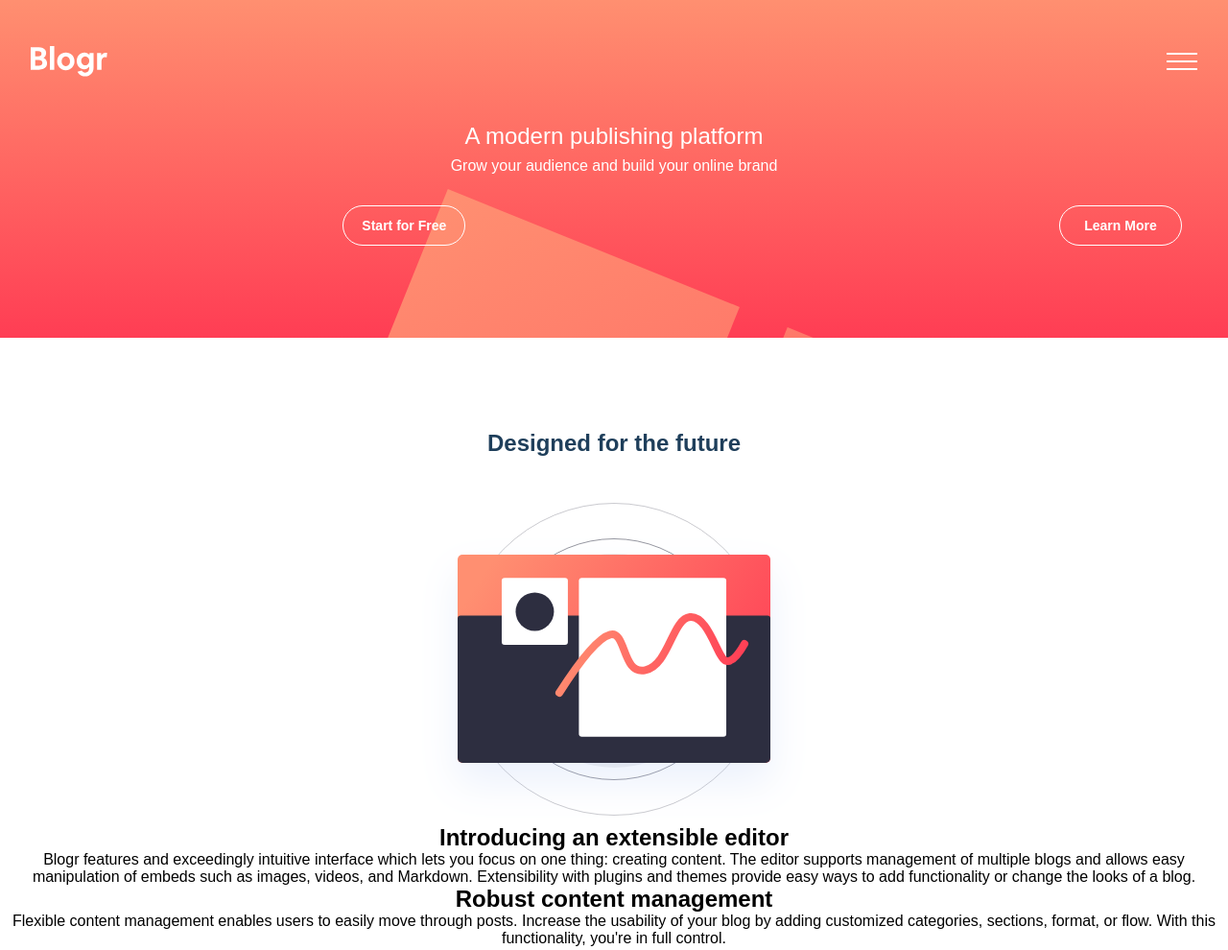
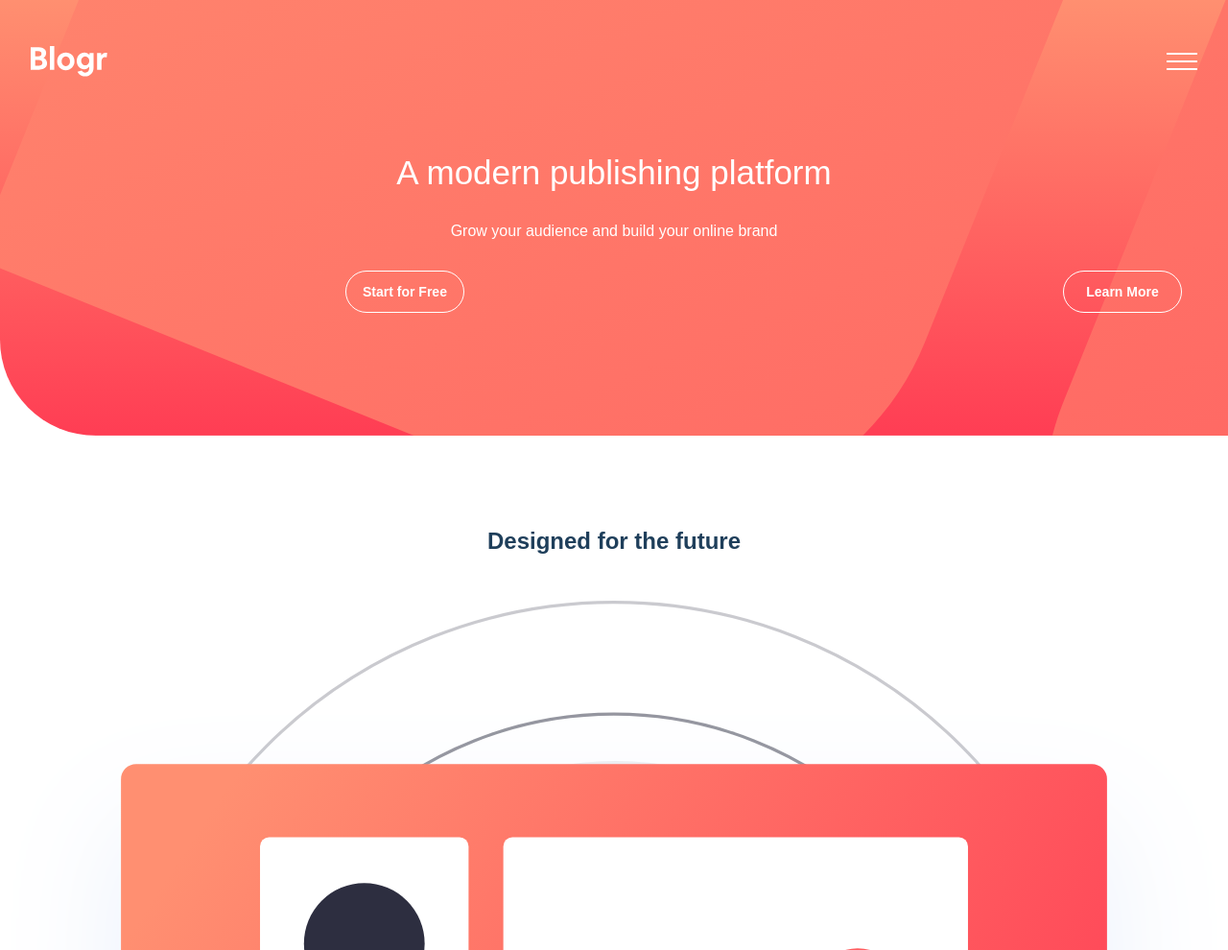
Before and after one commit to Opabby/blog-landing-page, a plain HTML site: page index.html in a window 1280 px wide. Shown: the top 990 px of the page at 96% size. Drawn offline with Linux system fonts and the light colour scheme.

Commit message:
Me ajuda aí

```diff
--- a/css/cabecalho.css
+++ b/css/cabecalho.css
@@ -4,6 +4,10 @@
     display: flex;
     flex-direction: column;
     background: url(../images/bg-pattern-intro-mobile.svg), linear-gradient(var(--glightred), var(--gdarkred));
+    background-size: 300%;
+    background-repeat: no-repeat;
+    background-position: 40% 35%;
+    border-bottom-left-radius: 100px;
 }
 
 .cabecalho__header{
@@ -18,33 +22,34 @@
 }
 
 .cabecalho__textos{
-    margin: 2rem 3rem;
-    display: flex;
-    flex-direction: column;
+    color: var(--white-text);
     text-align: center;
-    color: var(--white-text);
 }
 
 .cabecalho__textos--titulo{
     font-weight: 300;
-    margin-bottom: .5rem;
+    margin-top: 5rem;
+    font-size: 35px;
 }
 
-.cabecalho__textos--description{
-    margin-top: .5rem;
+.cabecalho__textos--definition{
+    margin: 2rem 3rem;
 }
+
 
 .cabecalho__buttons{
     margin: 2rem 3rem;
-    margin-bottom: 6rem;
+    margin-bottom: 8rem;
     display: flex;
     justify-content: space-between;
 }
 
 .cabecalho__buttons--start{
+    margin-left: 0;
     padding: .75rem 1rem;
     border-radius: 25px;
-    width: 8rem;
+    width: 7.75rem;
+    height: 2.75rem;
     background: transparent;
     border: 1px solid var(--white-text);
     color: var(--white-text);
@@ -55,7 +60,8 @@
 .cabecalho__buttons--learn{
     padding: .75rem 1rem;
     border-radius: 25px;
-    width: 8rem;
+    width: 7.75rem;
+    height: 2.75rem;
     background: transparent;
     border: 1px solid var(--white-text);
     color: var(--white-text);
--- a/css/conteudo.css
+++ b/css/conteudo.css
@@ -13,10 +13,45 @@
 
 .editor__title{
     margin: 3rem 0;
+    font-weight: 600;
     color: var(--very-dark-blue)
 }
 
-.editor__illustration{
+.editor__illustration--img{
+    width: 100%;
+    height: auto;
+    margin-bottom: 2rem;
+}
+
+.introduction__title {
+    margin: 1rem 4rem;
+    font-weight: 500;
+    color: var(--very-dark-blue);
+}
+
+.introduction__text{
+    margin: 0 2.5rem;
+    line-height: 1.5rem;
+    color: var(--very-dark-blue);
+}
+
+.description__title {
+    margin: 1rem 4rem;
+    font-weight: 500;
+    color: var(--very-dark-blue);
+}
+
+.description__text{
+    margin: 0 2.5rem;
+    line-height: 1.5rem;
+    color: var(--very-dark-blue);
+}
+
+.sobre {
     width: 100%;
     height: auto;
 }
+
+.sobre__card--cell{
+    width: 100%;
+}
--- a/index.html
+++ b/index.html
@@ -44,10 +44,12 @@
         </div>
       </section>
       <section class="sobre">
-        <div class="sobre__azul">
-          <img class="sobre__card--cellimg" src="./images/illustration-phones.svg">
-          <h1 class="sobre__card--title">State of the Art Infrastructure</h1>
-          <p class="sobre__card--text">With reliability and speed in mind, worldwide data centers provide the backbone for ultra-fast connectivity. This ensures your site will load instantly, no matter where your readers are, keeping your site competitive.</p>
+        <div class="sobre__card">
+          <img class="sobre__card--cell" src="./images/illustration-phones.svg">
+          <div class="sobre__card--azul">
+            <h1 class="sobre__card--title">State of the Art Infrastructure</h1>
+            <p class="sobre__card--text">With reliability and speed in mind, worldwide data centers provide the backbone for ultra-fast connectivity. This ensures your site will load instantly, no matter where your readers are, keeping your site competitive.</p>
+          </div>
         </div>
         <div class="sobre__computer">
           <img class="sobre__computer--img" src="./images/illustration-laptop-mobile.svg">
```
